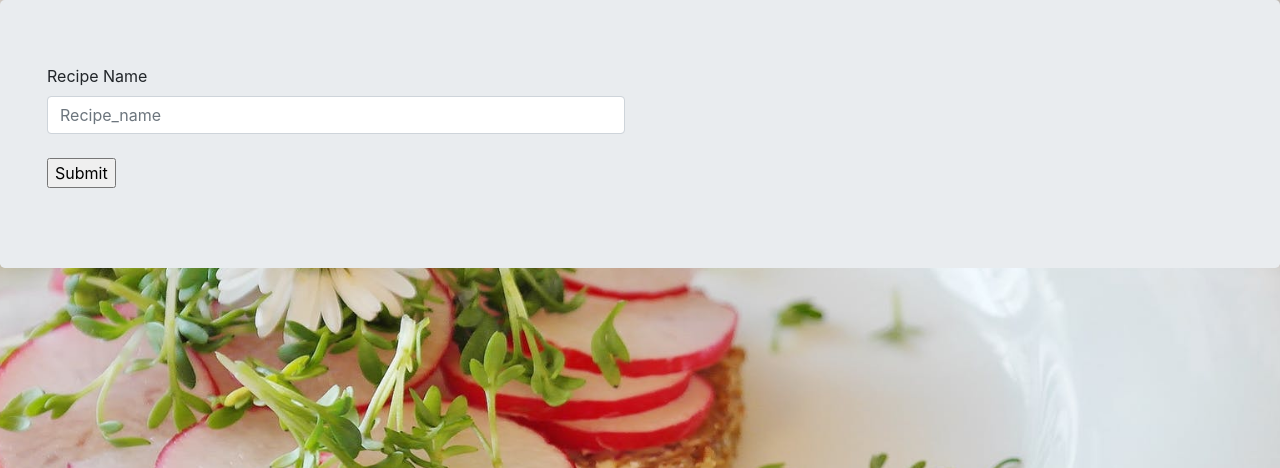
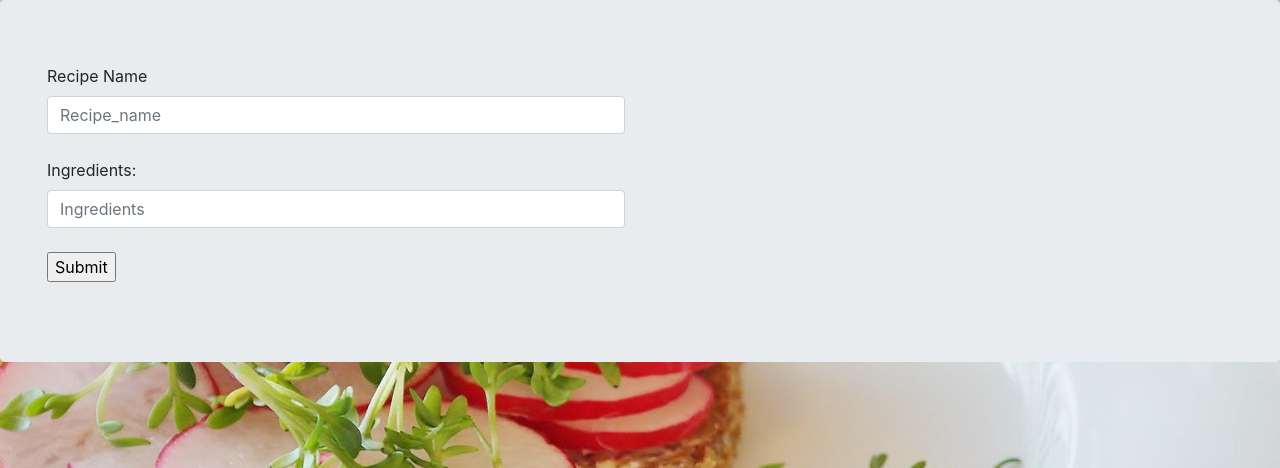
Before and after one commit to flo0909/flaskapp-project, a Flask app: page /add in a window 1280 px wide. Shown: the part 56-524 px from the top of the page. Run offline with Flask 2, Linux system fonts and the light colour scheme; some libraries are stand-ins or nearby versions.

Commit message:
added ingredients category

```diff
--- a/app.py
+++ b/app.py
@@ -21,7 +21,8 @@ def add():
     user = mongo.db.users
     if request.method == 'POST':
         Recipe_name = request.form['Recipe_name']
-        user.insert_one({'Recipe_name': Recipe_name})
+        Ingredients = request.form['Ingredients']
+        user.insert_one({'Recipe_name': Recipe_name ,'Ingredients': [Ingredients]})
     return render_template('add.html')
 
 @app.route('/find')
@@ -42,12 +43,15 @@ def update(name):
     Recipe_name = ''
     user4 = ''
     urecipe=''
+    uingr=''
+    Ingredients=''
 
     if request.method == 'POST':
         Recipe_name = request.form['urecipe']
+        Ingredients = request.form['uingr']
         user.update({'Recipe_name':name } , {'$set':{'Recipe_name': Recipe_name}})
         return redirect(url_for('find'))
-    return render_template('update.html', urecipe=urecipe, name=name, Recipe_name=Recipe_name, user=user, user4=user4)
+    return render_template('update.html', urecipe=urecipe, name=name, Recipe_name=Recipe_name, user=user, user4=user4, Ingredients=Ingredients,uingr=uingr )
 
 
 @app.route('/results/')
--- a/templates/add.html
+++ b/templates/add.html
@@ -6,6 +6,9 @@
               <label for="formGroupExampleInput">Recipe Name</label>
               <input type="text" name="Recipe_name" class="form-control" id="formGroupExampleInput" placeholder="Recipe_name">
                <br>
+               <label for="formGroupExampleInput">Ingredients:</label>
+               <input type="text" name="Ingredients" class="form-control" id="formGroupExampleInput" placeholder="Ingredients">
+               <br>
                <input type="submit">
             </div>
   </div>
--- a/templates/recipe.html
+++ b/templates/recipe.html
@@ -6,7 +6,7 @@
     <br>
     <h1>{{name}}</h1>
     <h2>Recipe_name:{{user.find_one({"Recipe_name":name }).Recipe_name}}</h2>
-
+    <h2>Ingredients:{{user.find_one({"Recipe_name":name }).Ingredients[0]}}</h2>
 <a  class="btn recipe" action="{{user4}}" href="find"><h1>Delete</h1></a>
 
 </div>
--- a/templates/results.html
+++ b/templates/results.html
@@ -6,6 +6,7 @@
     <br>
     <h1>{{name}}</h1>
     <h2>Recipe_name:{{user.find_one({"Recipe_name":name }).Recipe_name}}</h2>
+    <h2>Ingredients:{{user.find_one({"Recipe_name":name }).Ingredients[0]}}</h2>
 
     <a  class="btn updt"  href="/update/{{user.find_one({'Recipe_name':name }).Recipe_name}}"><h2>Update</h2></a>
     <a  class="btn delete" id="delete" href="/recipe/{{user.find_one({'Recipe_name':name }).Recipe_name}}"><h2>Delete</h2></a>
--- a/templates/sort.html
+++ b/templates/sort.html
@@ -6,6 +6,7 @@
 
 {% for user in user.find({})%}
 <br><h2>Recipe Name:{{user.Recipe_name }}</h2>
+<h4><strong>Ingredients:</strong>{{user.Ingredients[0]}}</h4>
 {% endfor %}
 </div>
 
```
